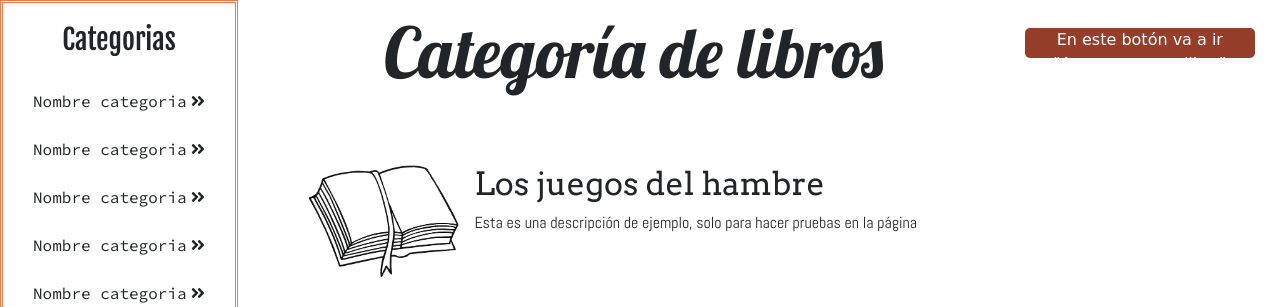
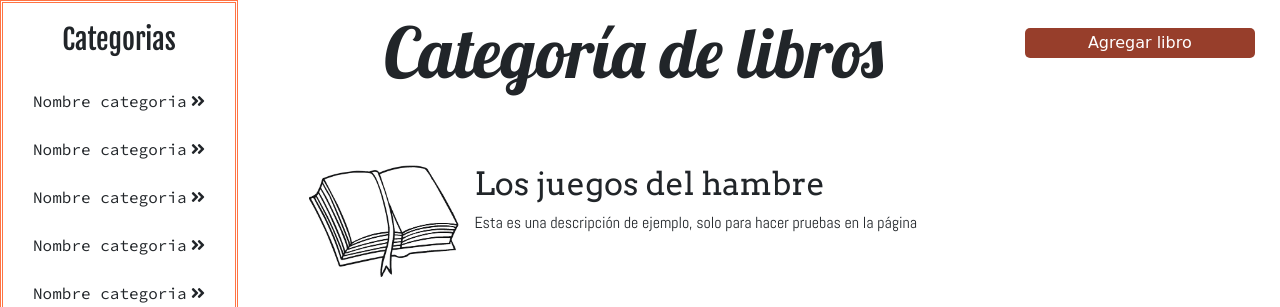
Before and after one commit to erichuang2015/Sistema-Bibliotecario, a PHP site: page /administrador.php in a window 1280 px wide. Shown: the part 57-364 px from the top of the page. Run offline with PHP 8.4, Linux system fonts and the light colour scheme; data comes from the database, SQL or seed files in the repository; some libraries are stand-ins or nearby versions; some web fonts are replaced.

Commit message:
Link a archivo add.php

```diff
--- a/views/administrador.php
+++ b/views/administrador.php
@@ -24,7 +24,7 @@
 	</header>
 	<section class="main">
 		<h1 id="cateLibrostxt">Categoría de libros</h1>
-		<button class="agregar">En este botón va a ir "Agregar nuevo libro"</button>
+		<a href="add.php"><button class="agregar">Agregar libro</button></a>
 		<?php include '../views/aside.php'; ?>
 		<div class="editarlibros">
 			<?php foreach ($datos as $datoLibro): ?>
--- a/views/nav.php
+++ b/views/nav.php
@@ -3,7 +3,7 @@
 <div class="nav container-fluid">
 	<img src="../views/imagenes/books-icon.png">
 	<ul>
-		<li><a href="#">Inicio</a></li>
+		<li><a href="Inicio1.php">Inicio</a></li>
 	</ul>
 	<div class="searchbar">
 		<form action="" method="get">
```
